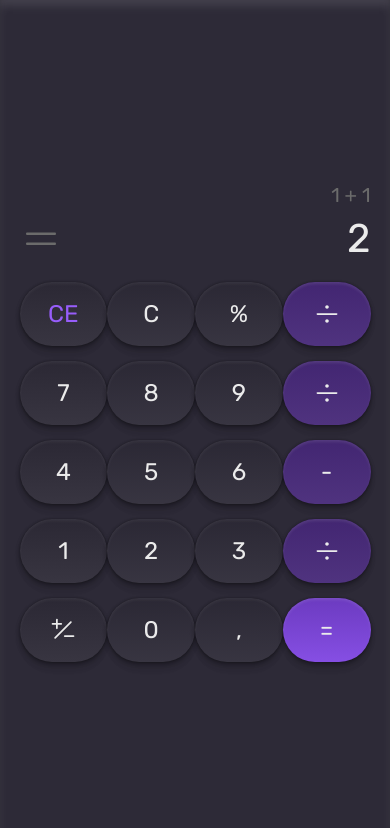
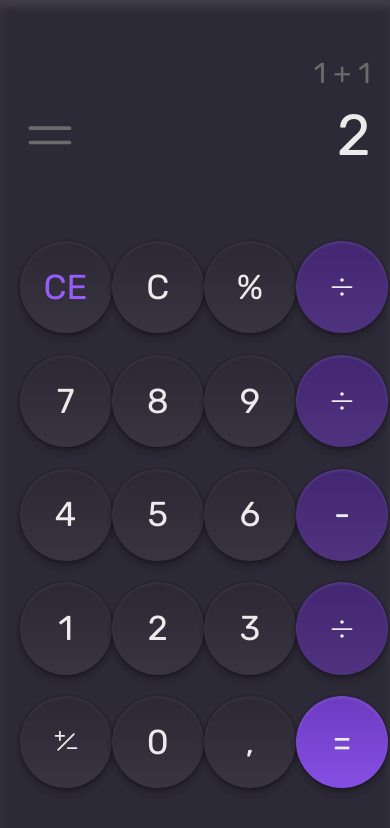
Before and after one commit to PedrosoEscola/teste-calcula, a plain HTML site: page index.html in a window 390 px wide. Drawn offline with Linux system fonts and the light colour scheme.

Commit message:
Add files via upload

```diff
--- a/index.html
+++ b/index.html
@@ -5,6 +5,8 @@
     <meta http-equiv="X-UA-Compatible" content="IE=edge" />
     <meta name="viewport" content="width=device-width, initial-scale=1.0" />
     <link rel="stylesheet" href="estilo.css" />
+    <link rel="stylesheet" href="tablet.css" />
+    <link rel="stylesheet" href="mobile.css" />
     <title>Calculadora</title>
   </head>
   <body>
--- /dev/null
+++ b/mobile.css
@@ -0,0 +1,28 @@
+@media (max-width: 425px){
+  html{
+    font-size: 90%;
+  }
+  button{
+    width: 6.4rem;
+  }
+  #keybord{
+    margin-top: 5rem;
+  }
+}
+
+@media (max-width: 385px){
+  button{
+    width: 5.4rem;
+    height: 5.4rem;
+  }
+  #keybord{
+    margin-top: 2rem;
+  }
+}
+
+@media (max-width: 335px){
+  button{
+    width: 5rem;
+    height: 5rem;
+  }
+}
--- /dev/null
+++ b/tablet.css
@@ -0,0 +1,8 @@
+@media (max-width: 768px){
+  html{
+    font-size: 95%;
+  }
+  #keybord{
+    margin-top: 8rem;
+  }
+}
```
Also changed, not shown: estilo.css (line endings or trailing spaces).
